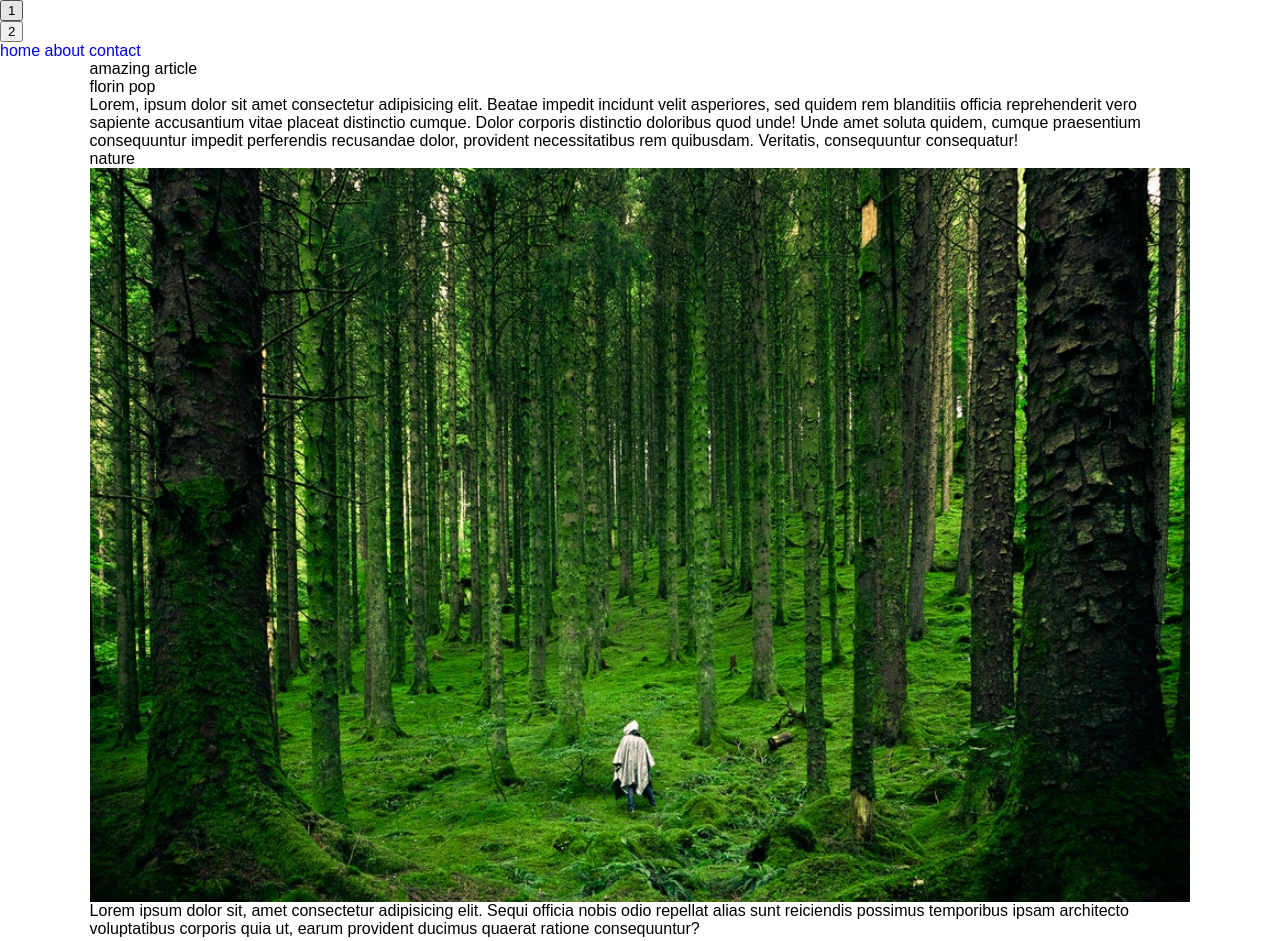
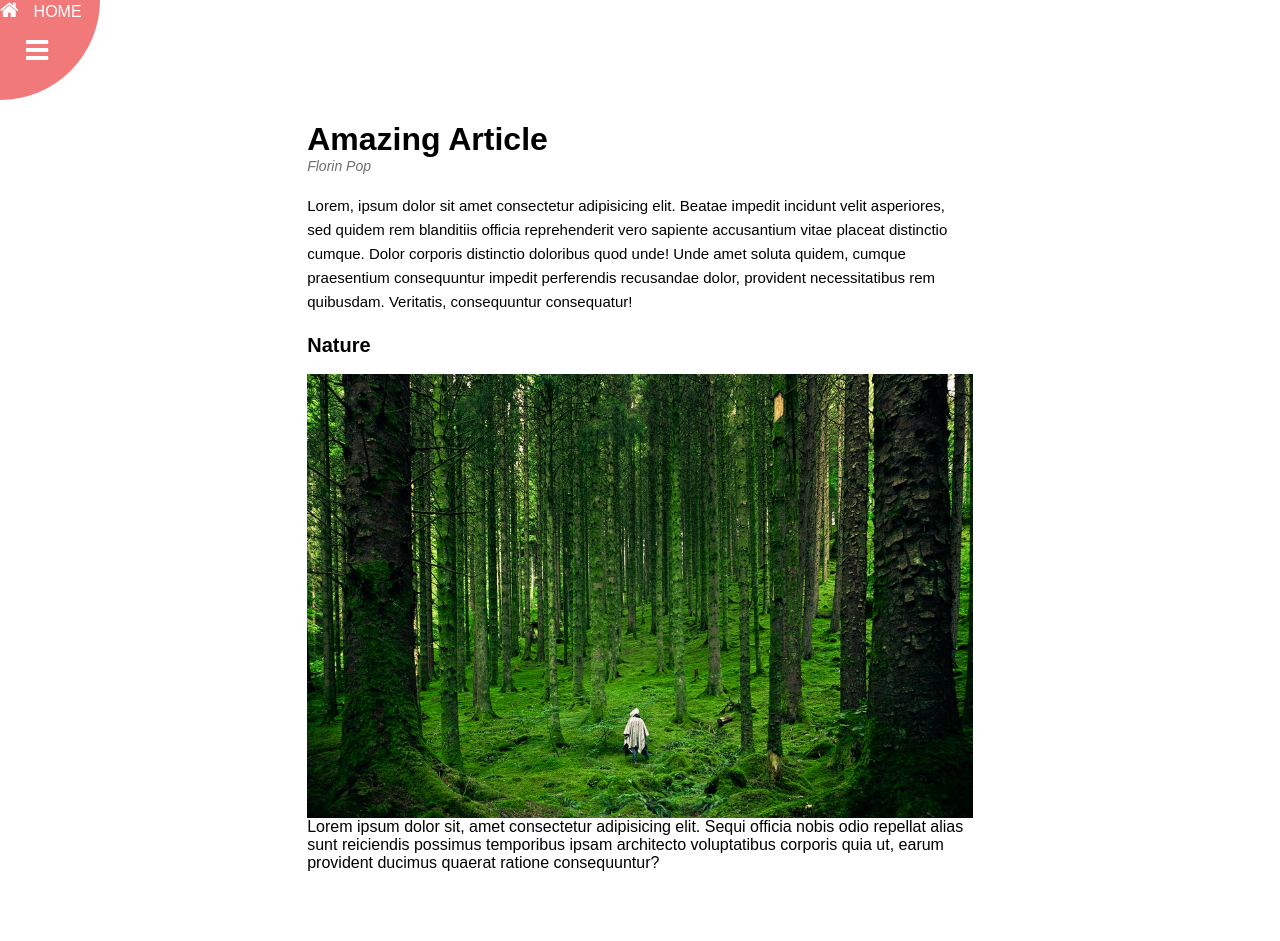
Before and after one commit to kashifaxioned/rotating-nav, a plain HTML site: page index.html in a window 1280 px wide. Drawn offline with Linux system fonts and the light colour scheme.

Commit message:
styling added

```diff
--- a/assets/css/style.css
+++ b/assets/css/style.css
@@ -99,16 +99,104 @@ li {
 
 /*for wrapper*/
 .wrapper {
-  max-width: 1360px;
-  width: 86%;
-  margin: 0 auto;
+  width: 52%;
+  margin:  auto;
+  padding: 100px 0;
 }
 /*=================================
   Header styling starts here
 =================================*/
 
+.btn-div {
+  box-sizing: border-box;
+  width: 100px;
+  height: 100px;
+  border-bottom-right-radius: 100%;
+  padding-right: 20px;
+  display: flex;
+  justify-content: center;
+  align-items: center;
+  position: fixed;
+  background-color: #f17979;
+}
+
+.btn {
+  border: none;
+  background-color: transparent;
+  color: #fff;
+  overflow: hidden;
+  text-indent: -15px;
+}
+
+.hide-btn {
+  transform: translateY(-100px);
+  transition: transform 1s ease-in-out;
+}
+
+.close-btn { display: none; }
+
+/* .open-btn { display: none; } */
+
+.btn::after {
+  font-family: "FontAwesome";
+  font-size: 28px;
+  font-weight: 400;
+}
+
+.close-btn::after { content: "\f00d"; }
+
+.open-btn::after { content: "\f0c9"; }
 
 
+.nav-section {
+  display: none;
+  align-items: flex-end;
+  position: fixed;
+  bottom: 0;
+  left: 0;
+  right: 0;
+  top: 0;
+  z-index: -1;
+  background-color: #333;
+}
+
+.nav-list {
+  width: 100%;
+  max-height: 160px;
+  margin: 0 30px 80px;
+  display: flex;
+  flex-direction: column;
+  justify-content: end;
+  gap: 40px;
+}
+
+.nav-items {
+  transform: translateX(0);
+  transition: transform 1s ease;
+}
+
+.nav-items:nth-child(2) { margin-left: 15px; }
+
+.nav-items:nth-child(3) { margin-left: 30px; }
+
+
+.nav-links {
+  color: #fff;
+  text-transform: uppercase;
+}
+
+
+.nav-links::before {
+  margin-right: 15px;
+  font-family: "FontAwesome";
+  font-size: 20px;
+}
+
+.home::before { content: "\f015"; }
+
+.about::before { content: "\f007"; }
+
+.contact::before { content: "\f0e0"; }
 
 
 
@@ -121,10 +209,36 @@ li {
 =================================*/
 
 
+.article-title {
+  font-size: 32px;
+  font-weight: 600;
+  text-transform: capitalize;
+}
 
+.article-author {
+  color: #706c70;
+  font-size: 14px;
+  font-style: italic;
+  text-transform: capitalize;
+}
 
+.article-text {
+  margin: 20px 0;
+  font-size: 15px;
+  line-height: 1.6;
+}
 
+.article-about {
+  margin-bottom: 17px;
+  text-transform: capitalize;
+  font-size: 20px;
+  font-weight: 600;
+}
 
+.rotate-content {
+  transform: rotate(45deg);
+  transition: transform 1s ease;
+}
 
 
 /*=================================
```
